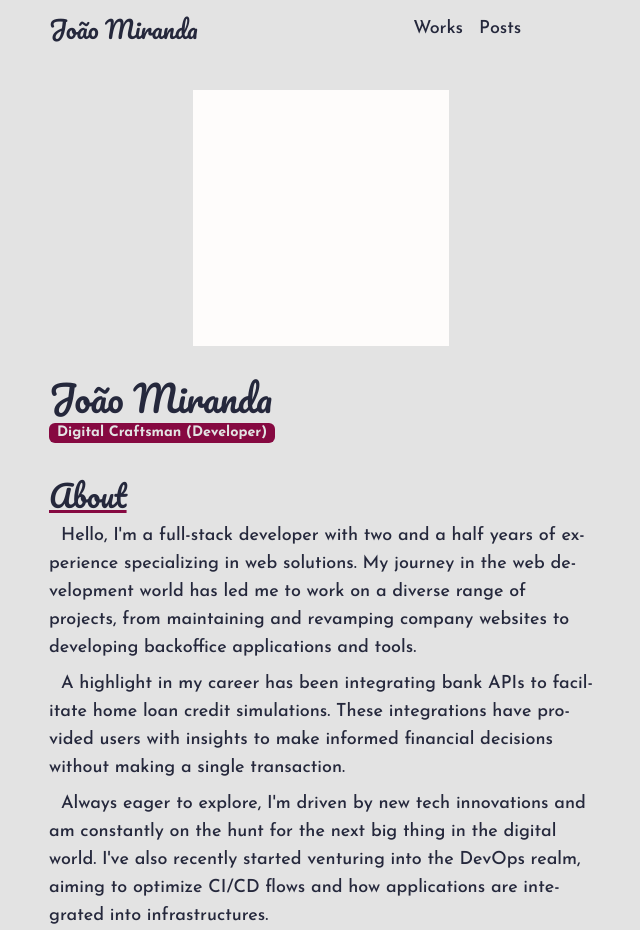
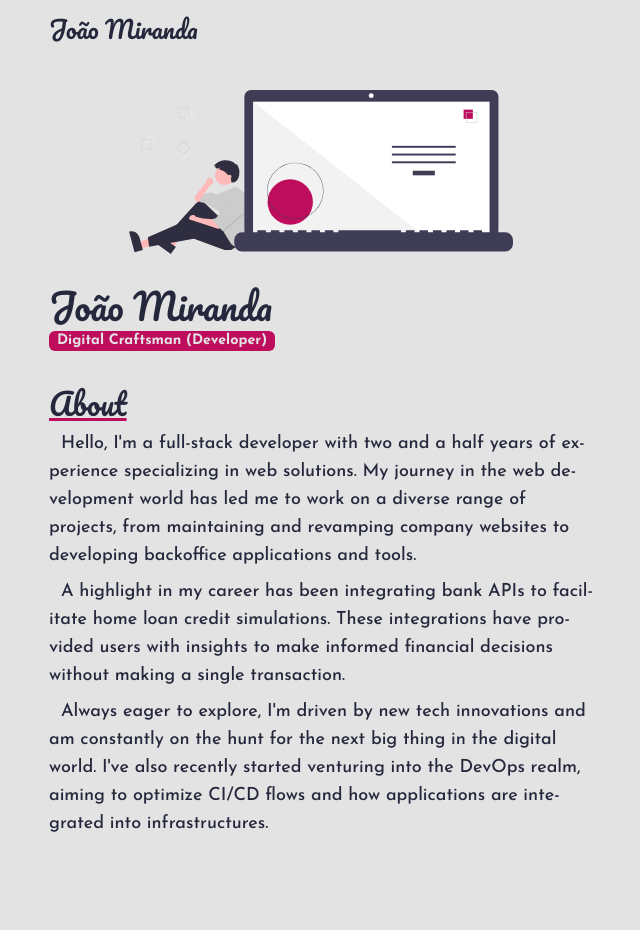
Before and after one commit to jptmiranda/portfolio, a SvelteKit app: page / in a window 1280 px wide. Shown: the whole page, without its empty margins (319-959 px from the left). After the commit the page ends 838 px from the top, so only its background shows below. Built offline with nearby package versions, Linux system fonts and the light colour scheme; some icons are missing.

Commit message:
added hero image

```diff
--- a/src/app.css
+++ b/src/app.css
@@ -8,7 +8,7 @@
 		--color-background: 0 0% 89%;
 		--color-primary: 307 59% 28%;
 		--color-secondary: 20 60% 99%;
-		--color-accent: 333 88% 28%;
+		--color-accent: 333 87% 40%;
 	}
 
 	:root[class~='dark'] {
--- a/src/lib/components/Navbar.svelte
+++ b/src/lib/components/Navbar.svelte
@@ -23,13 +23,13 @@
 		<a class="font-pacifico text-2xl" href="/">João Miranda</a>
 
 		<ul class="flex items-center gap-4">
-			<li>
+			<!-- <li>
 				<a href="/works">Works</a>
 			</li>
 
 			<li>
 				<a href="/posts">Posts</a>
-			</li>
+			</li> -->
 
 			<li>
 				<button
--- a/src/routes/+page.svelte
+++ b/src/routes/+page.svelte
@@ -1,5 +1,6 @@
 <main>
-	<div class="block mt-8 h-64 w-64 mx-auto bg-secondary" />
+	<img class="mt-8 mx-auto w-96 h-auto" src="/hero.svg" alt="" />
+	<!-- <div class="block mt-8 h-64 w-64 mx-auto bg-secondary" /> -->
 
 	<h1 class="mt-8 font-pacifico text-4xl">João Miranda</h1>
 
```
Also changed, not shown: static/hero.svg (added).
